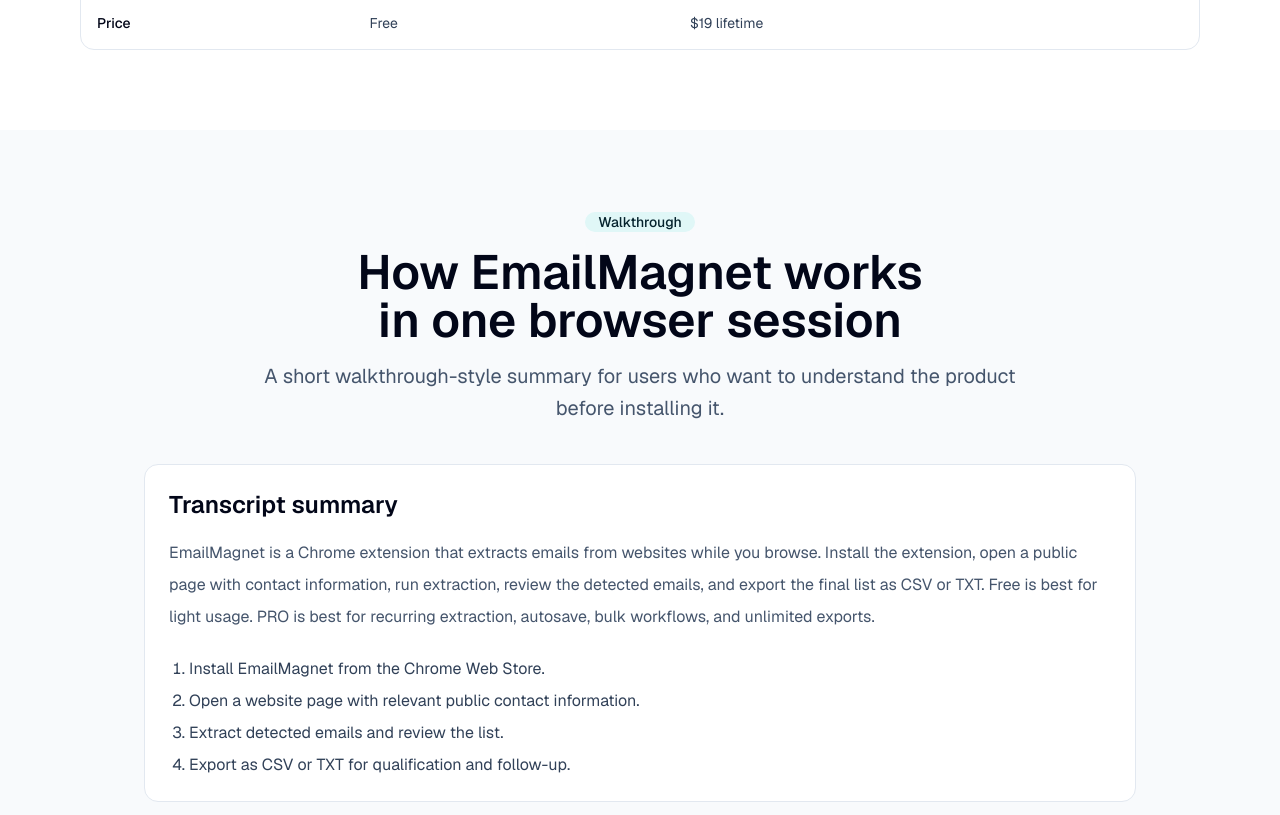
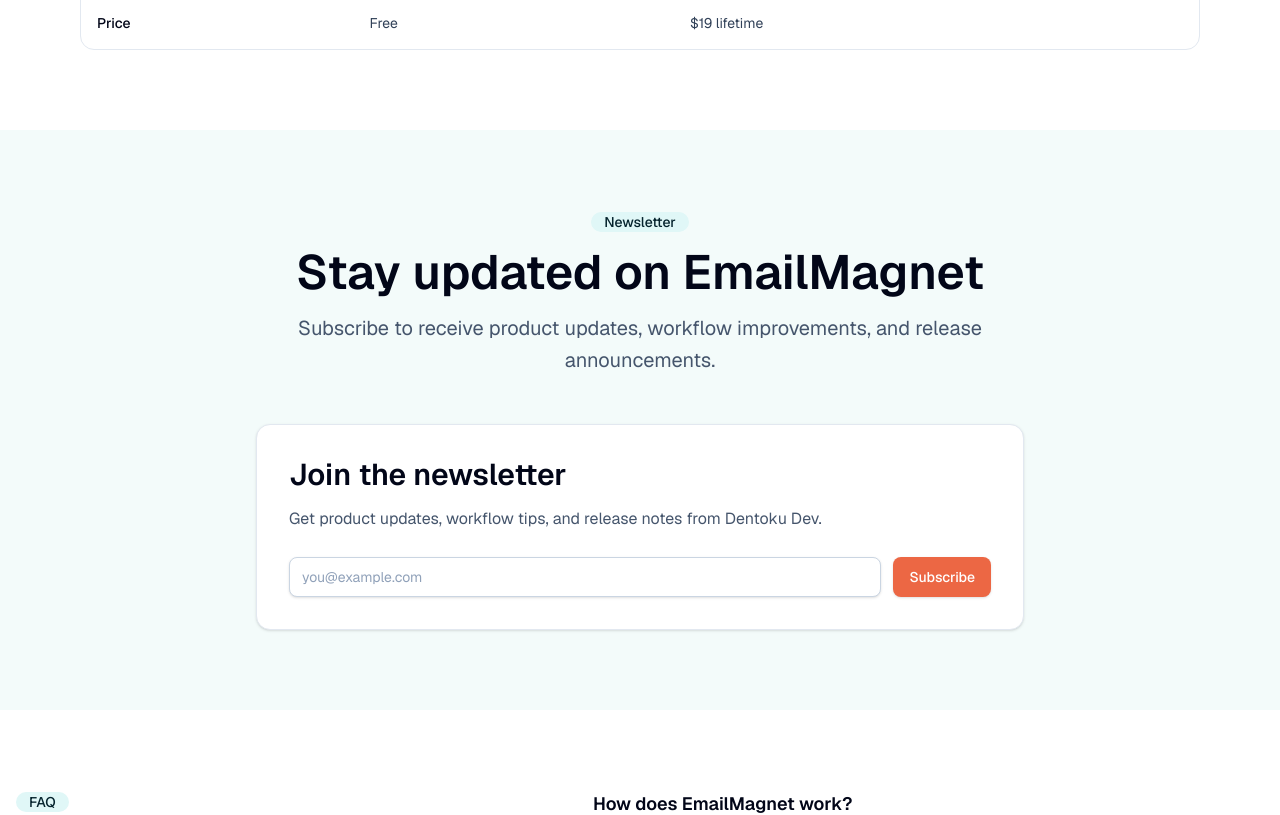
Before and after one commit to snighedis/emailmagnet_newsite, a Next.js app: page /emailmagnet in a window 1280 px wide. Shown: the part 5640-6455 px from the top of the page. Built offline with nearby package versions, Linux system fonts and the light colour scheme.

Commit message:
Update social preview and streamline EmailMagnet page

```diff
--- a/src/app/emailmagnet/page.tsx
+++ b/src/app/emailmagnet/page.tsx
@@ -210,32 +210,6 @@
         </div>
       </section>
 
-      <section className="bg-slate-50 py-20">
-        <div className="mx-auto max-w-5xl px-4">
-          <SectionHeading
-            eyebrow="Walkthrough"
-            title="How EmailMagnet works in one browser session"
-            description="A short walkthrough-style summary for users who want to understand the product before installing it."
-          />
-          <div className="mt-10 rounded-xl border border-slate-200 bg-white p-6">
-            <h2 className="text-2xl font-semibold text-slate-950">Transcript summary</h2>
-            <p className="mt-4 leading-8 text-slate-600">
-              EmailMagnet is a Chrome extension that extracts emails from websites while you
-              browse. Install the extension, open a public page with contact information, run
-              extraction, review the detected emails, and export the final list as CSV or TXT.
-              Free is best for light usage. PRO is best for recurring extraction, autosave, bulk
-              workflows, and unlimited exports.
-            </p>
-            <ol className="mt-6 list-decimal space-y-2 pl-5 text-slate-700">
-              <li>Install EmailMagnet from the Chrome Web Store.</li>
-              <li>Open a website page with relevant public contact information.</li>
-              <li>Extract detected emails and review the list.</li>
-              <li>Export as CSV or TXT for qualification and follow-up.</li>
-            </ol>
-          </div>
-        </div>
-      </section>
-
       <section className="bg-[#f3fbfa] py-20">
         <div className="mx-auto max-w-7xl px-4">
           <SectionHeading
--- a/src/app/layout.tsx
+++ b/src/app/layout.tsx
@@ -39,8 +39,8 @@
     images: [
       {
         url: siteConfig.socialImage,
-        width: 1920,
-        height: 1080,
+        width: 1200,
+        height: 630,
         alt: "Dentoku Dev software studio preview",
       },
     ],
--- a/src/lib/metadata.ts
+++ b/src/lib/metadata.ts
@@ -27,8 +27,8 @@
       images: [
         {
           url: image,
-          width: 1920,
-          height: 1080,
+          width: 1200,
+          height: 630,
           alt: "Dentoku Dev software studio preview",
         },
       ],
```
Also changed, not shown: public/brand/dentoku-social-preview.png.
